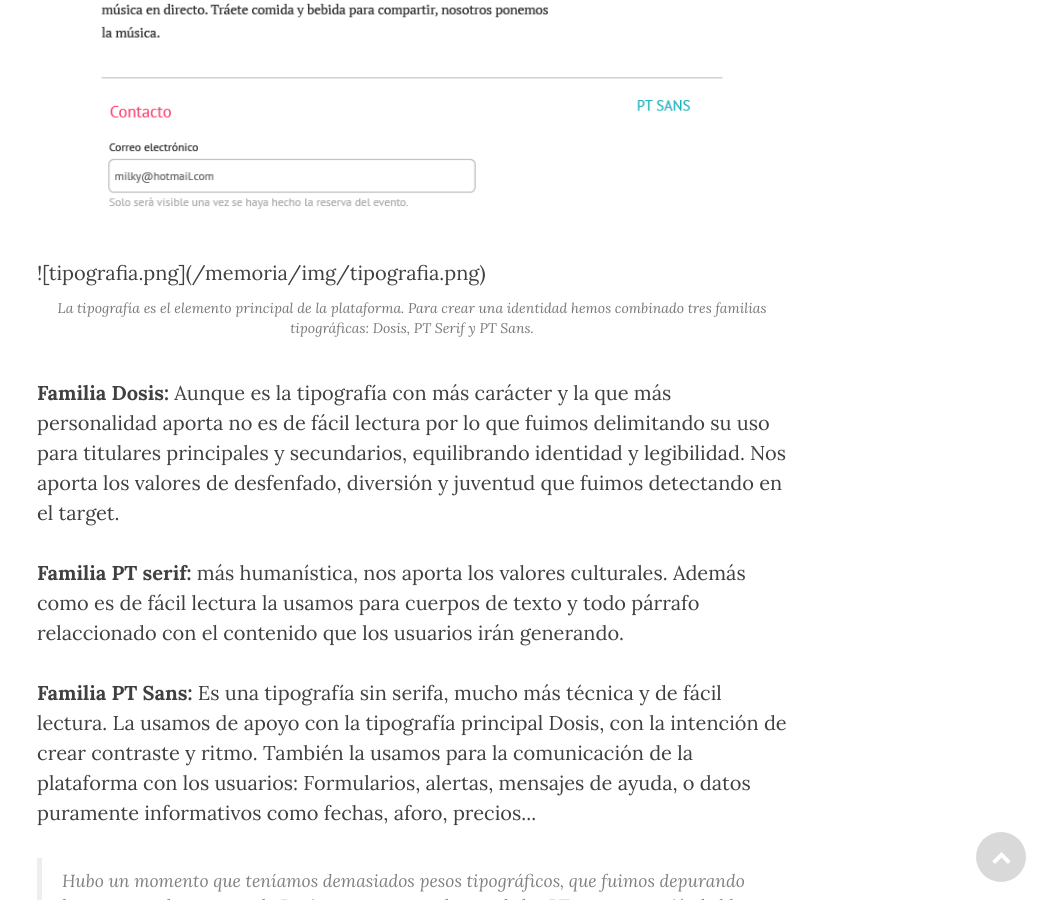
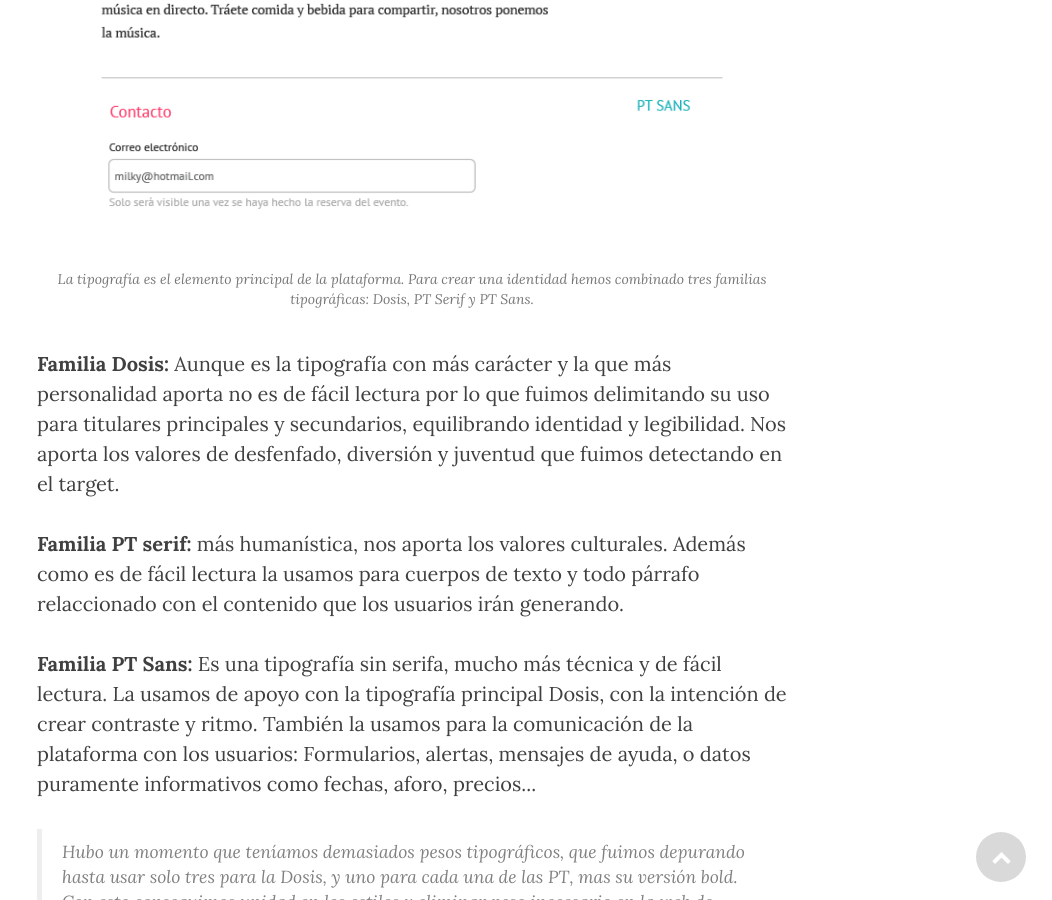
Before and after one commit to Rooof-Project/memoria, a Jekyll site: the page built from _posts/2015-04-12-Diseno.markdown, in a window 1280 px wide and 900 px high, scrolled down 2936 px. Shown: the whole window, without its empty margins (228-1280 px from the left). Built offline with Jekyll 4.4.1, drawn with Linux system fonts in a browser that asks for light colours; nearby versions of some CDN libraries.

Commit message:
Updated 2015-04-12-Diseno.markdown

```diff
--- a/_posts/2015-04-12-Diseno.markdown
+++ b/_posts/2015-04-12-Diseno.markdown
@@ -45,7 +45,7 @@ Con la combinación de tipografía, fotografía y color fuimos dando forma a la
 
 <h3>Familias tipográficas</h3>
 
-<img src="{{ site.baseurl }}/img/tipografia.png" alt="Familias tipográficas"> ![tipografia.png]({{site.baseurl}}/img/tipografia.png)
+<img src="{{ site.baseurl }}/img/tipografia.png" alt="Familias tipográficas">
 
 <span class="caption text-muted">La tipografía es el elemento principal de la plataforma. Para crear una identidad hemos combinado tres familias tipográficas: Dosis, PT Serif y PT Sans.</span>
 
```
